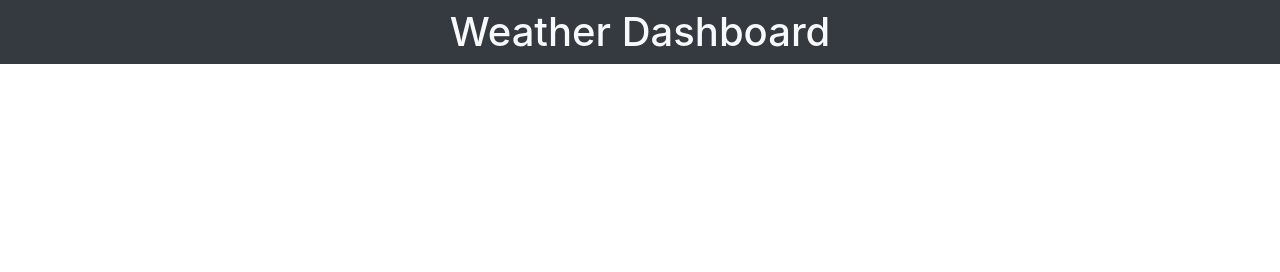
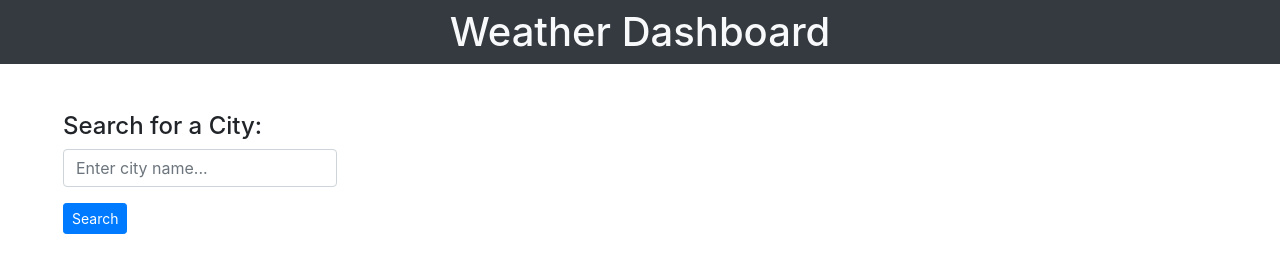
Before and after one commit to leomorenodevelops/Weather-Dashboard, a plain HTML site: page index.html in a window 1280 px wide. Drawn offline with nearby package versions, Linux system fonts and the light colour scheme.

Commit message:
Finished search city section

```diff
--- a/index.html
+++ b/index.html
@@ -15,6 +15,24 @@
         <h1 class="p-2 text-light text-center">Weather Dashboard</h1>
     </header>
 
+    <div class="m-4 p-4">
+        <div class="col-md-12">
+            <div class="row">
+
+                <div class="col-md-3">
+                    <h4>Search for a City:</h4>
+                    <form class="form-inline" id="search-form">
+                        <input type="search" class="form-control mb-3 ds-input" id="cityname" placeholder="Enter city name...">
+                    </form>
+                    <button type="button" class="btn btn-primary btn-sm">Search</button>
+                    <ul class="list-group" id="search-history"></ul>
+                </div>
+
+
+            </div>
+        </div>
+    </div>
+
     <!-- Optional JavaScript -->
     <!-- jQuery first, then Popper.js, then Bootstrap JS -->
     <script src="https://code.jquery.com/jquery-3.3.1.slim.min.js" integrity="sha384-q8i/X+965DzO0rT7abK41JStQIAqVgRVzpbzo5smXKp4YfRvH+8abtTE1Pi6jizo" crossorigin="anonymous"></script>
```
